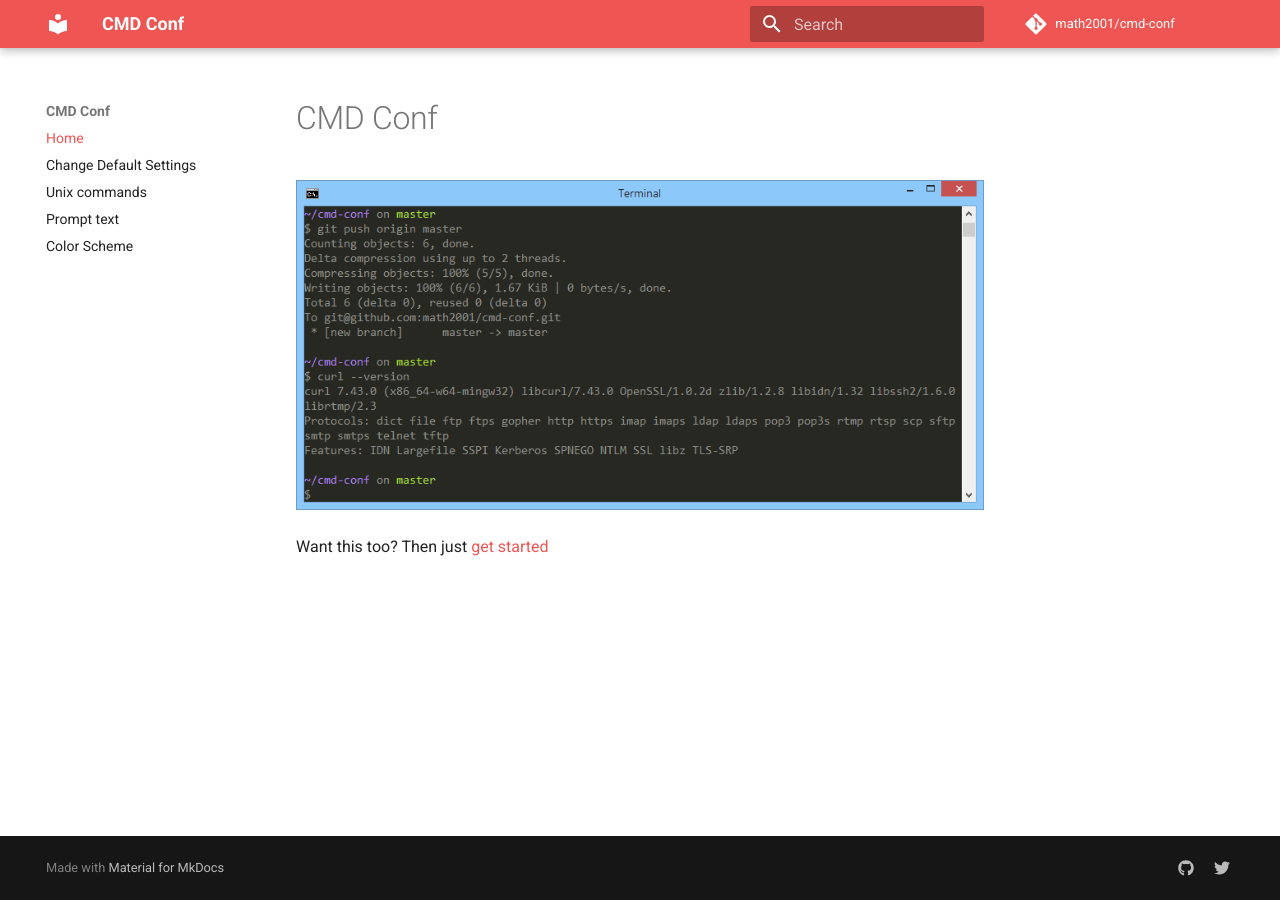
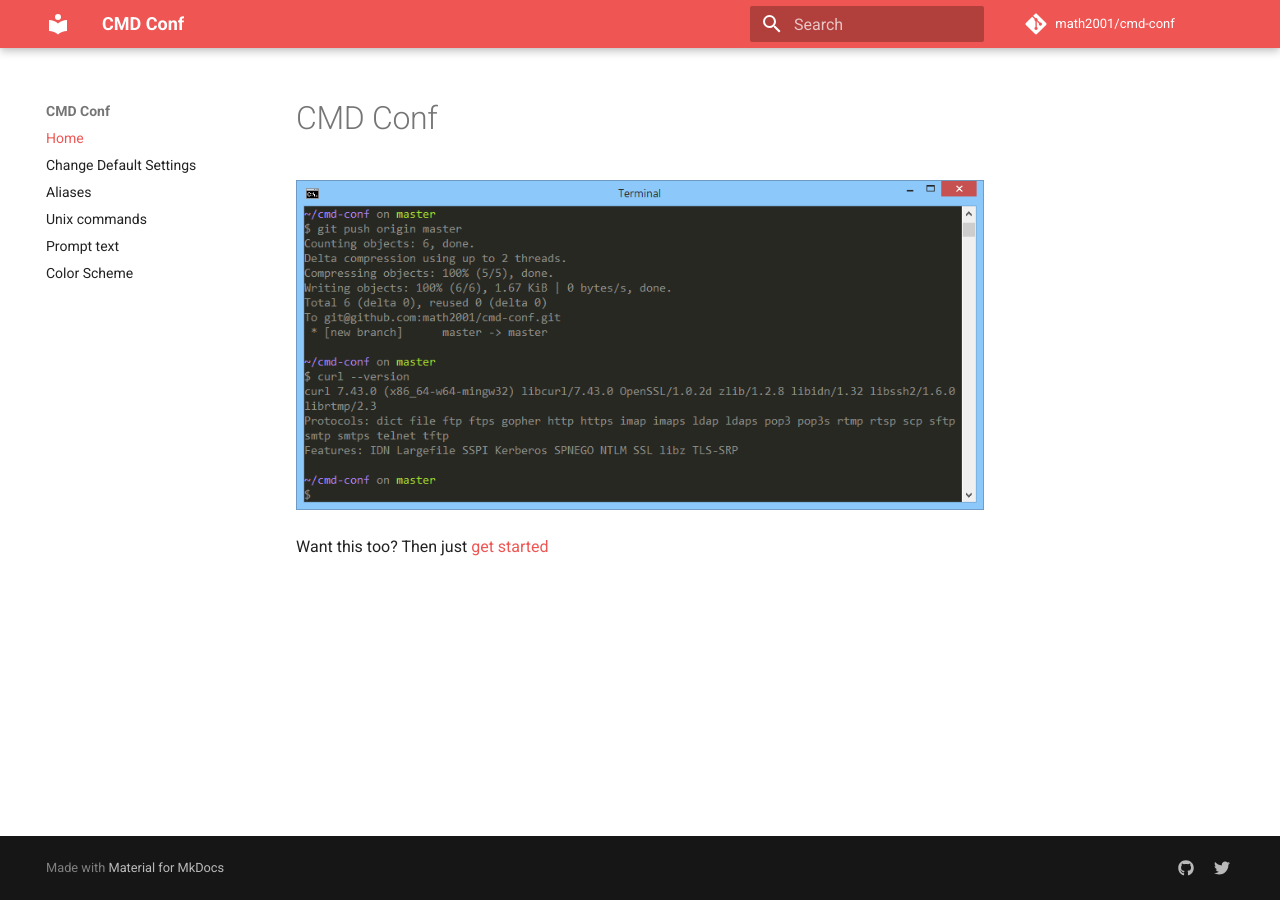
Before and after one commit to math2001/cmd-conf, an MkDocs documentation site: the page built from docs/index.md, in a window 1280 px wide. Built offline with MkDocs 1.6.1 and Material for MkDocs 9.7.7, drawn with Linux system fonts in a browser that asks for light colours; comment, search, counter and statistics services are not loaded; old or Windows-style settings are respelled for this version of MkDocs.

Commit message:
list aliases.md in side bar
Don't know how I forgot it...

```diff
--- a/mkdocs.yml
+++ b/mkdocs.yml
@@ -8,6 +8,7 @@ site_author: math2001
 pages:
   - Home: index.md
   - Change Default Settings: change-default-settings.md
+  - Aliases: aliases.md
   - Unix commands: unix-commands.md
   - Prompt text: prompt-text.md
   - Color Scheme: color-scheme.md
```
